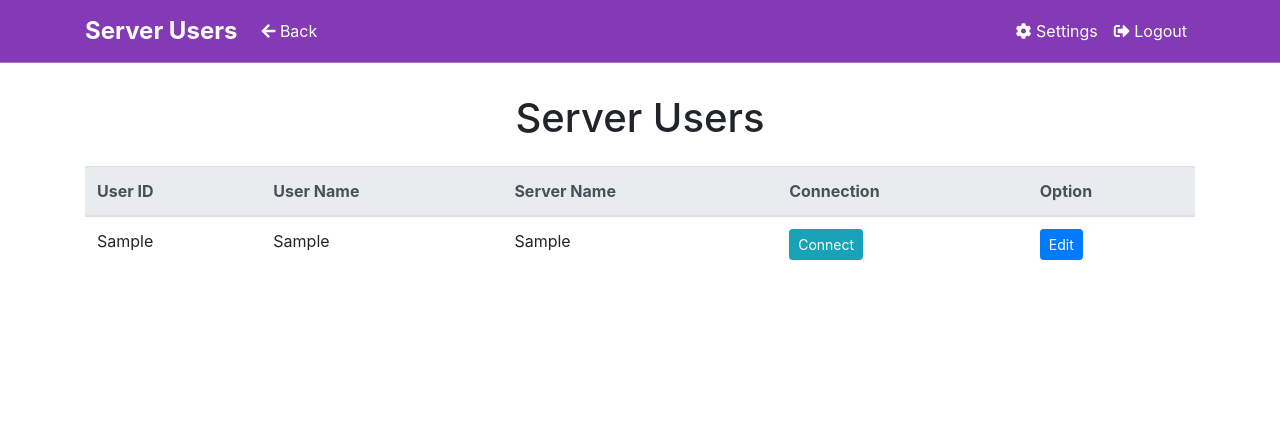
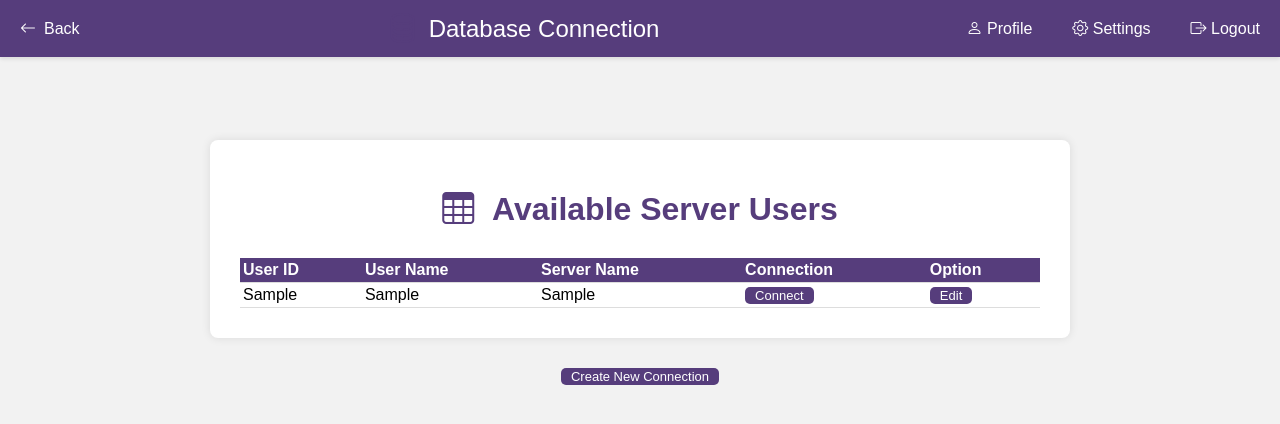
Before and after one commit to Chandrusam0538/migration_code, a Django app: template migrationapp/templates/migrationapp/server_user.html in a window 1280 px wide. Shown: the top 424 px of the page. Run offline with Django 5.2, Linux system fonts and the light colour scheme; the template is opened without the code that fills it: most values are stand-ins (such as "Sample title", 1, 10 or a date in 2020); parts of the project's set-up code (start-up, migrations or seed data) failed here and were passed over; some libraries are stand-ins or nearby versions.

Commit message:
Update server_user.html

```diff
--- a/migrationapp/templates/migrationapp/server_user.html
+++ b/migrationapp/templates/migrationapp/server_user.html
@@ -3,79 +3,153 @@
 <head>
     <meta charset="UTF-8">
     <meta name="viewport" content="width=device-width, initial-scale=1.0">
-    <title>Server Users</title>
-    <!-- Bootstrap CSS -->
-    <link href="https://stackpath.bootstrapcdn.com/bootstrap/4.5.2/css/bootstrap.min.css" rel="stylesheet">
-    <!-- Font Awesome -->
-    <link rel="stylesheet" href="https://cdnjs.cloudflare.com/ajax/libs/font-awesome/5.15.3/css/all.min.css">
+    <title>Database Tables</title>
+    {% load static %}
+    <link rel="stylesheet" href="{% static 'migrationapp/css/dash.css' %}">
+    <link href="https://cdn.jsdelivr.net/npm/bootstrap-icons/font/bootstrap-icons.css" rel="stylesheet">
     <style>
-        /* Additional custom styles */
         body {
-            padding-top: 70px; /* Adjusted for navbar height */
-            padding-bottom: 20px;
+            font-family: Arial, sans-serif;
+            background-color: #f2f2f2;
+            margin: 0;
         }
-        .navbar-custom {
-            background-color:  #833ab4; /* Gradient background */
-            border-bottom: 1px solid rgba(255, 255, 255, 0.3);
+        .navbar {
+            background-color: #563d7c; /* Dark purple */
+            box-shadow: 0 2px 4px rgba(0, 0, 0, 0.1);
+            position: fixed;
+            width: 100%;
+            top: 0;
+            z-index: 1000;
+            display: flex;
+            justify-content: space-between;
+            align-items: center;
         }
-        .navbar-custom .navbar-brand {
-            color: #fff; /* Navbar brand text color */
-            font-weight: bold;
+        .navbar-brand, .navbar-nav {
+            display: flex;
+            align-items: center;
+        }
+        .navbar-brand {
+            color: #ffffff;
             font-size: 1.5rem;
+            padding: 10px 20px;
+            text-decoration: none;
         }
-        .navbar-custom .navbar-toggler {
-            border-color: #fff; /* Toggler button color */
+        .navbar-brand i {
+            font-size: 2rem;
+            margin-right: 10px;
         }
-        .navbar-custom .navbar-nav .nav-link {
-            color: #fff; /* Navbar links text color */
+        .navbar-nav {
+            display: flex;
+            align-items: center;
+        }
+        .nav-link {
+            color: #ffffff;
+            padding: 10px 20px;
+            text-decoration: none;
+            transition: background-color 0.3s;
+        }
+        .nav-link:hover {
+            background-color: #452a5d; /* Darker purple on hover */
+        }
+        .container-main {
+            padding: 20px;
+            padding-top: 80px; /* Adjust for navbar height */
+            margin-top: 60px; /* Compensate for fixed navbar */
+        }
+        .table-container {
+            max-width: 800px;
+            margin: 0 auto;
+            background-color: #ffffff;
+            padding: 30px;
+            border-radius: 8px;
+            box-shadow: 0 0 10px rgba(0,0,0,0.1);
+        }
+        h1 {
+            text-align: center;
+            color: #563d7c; /* Dark purple */
+            margin-bottom: 30px;
+        }
+        table {
+            width: 100%;
+            border-collapse: collapse;
+        }
+        th, td {
+            padding: 3px;
+            text-align: left;
+            border-bottom: 1px solid #dddddd;
+        }
+        th {
+            background-color: #563d7c; /* Dark purple */
+            color: white;
+        }
+        tr:hover {
+            background-color: #f5f5f5;
+        }
+        .btn {
+            background-color: #563d7c; /* Dark purple */
+            color: #ffffff;
+            padding: 1px 10px; /* Increased padding for better visibility */
+            border: none;
+            border-radius: 5px;
+            text-decoration: none;
+            cursor: pointer;
+            font-size: small;
+            transition: background-color 0.3s;
+        }
+        .btn:hover {
+            background-color: #452a5d; /* Darker purple on hover */
+        }
+        .icon {
+            font-size: 2rem;
+            margin-right: 10px;
+            color: #563d7c; /* Dark purple icon color */
+        }
+        .back-button {
+            display: flex;
+            align-items: center;
+            color: #ffffff;
             font-size: 1rem;
-            transition: 0.3s;
+            padding: 10px 20px;
+            text-decoration: none;
+            transition: background-color 0.3s;
         }
-        .navbar-custom .navbar-nav .nav-link:hover {
-            color: rgba(255, 255, 255, 0.8); /* Hover color for navbar links */
+        .back-button i {
+            margin-right: 8px;
         }
-        .table-hover tbody tr:hover {
-            background-color: #f5f5f5;
+        .back-button:hover {
+            background-color: #452a5d; /* Darker purple on hover */
+        }
+        .create-new-connection {
+            display: flex;
+            justify-content: center;
+            margin-top: 30px; /* Spacing from the table */
         }
     </style>
 </head>
 <body>
-    <!-- Navbar -->
-    <nav class="navbar navbar-expand-lg navbar-dark navbar-custom fixed-top">
-        <div class="container">
-            <a class="navbar-brand" href="#">Server Users</a>
-            <button class="navbar-toggler" type="button" data-toggle="collapse" data-target="#navbarNav" aria-controls="navbarNav" aria-expanded="false" aria-label="Toggle navigation">
-                <span class="navbar-toggler-icon"></span>
-            </button>
-            <div class="collapse navbar-collapse" id="navbarNav">
-                <ul class="navbar-nav mr-auto">
-                    <li class="nav-item">
-                        <a class="nav-link" href="#"><i class="fas fa-arrow-left"></i> Back</a>
-                    </li>
-                </ul>
-                <ul class="navbar-nav ml-auto">
-                    <li class="nav-item">
-                        <a class="nav-link" href="#"><i class="fas fa-cog"></i> Settings</a>
-                    </li>
-                    <li class="nav-item">
-                        <a class="nav-link" href="#"><i class="fas fa-sign-out-alt"></i> Logout</a>
-                    </li>
-                </ul>
-            </div>
-        </div>
-    </nav>
 
-    <div class="container mt-4">
-        <h1 class="text-center mb-4">Server Users</h1>
-        <table class="table table-hover">
-            <thead class="thead-light">
+<nav class="navbar">
+    <a href="http://127.0.0.1:8000/board/" class="back-button"><i class="bi bi-arrow-left"></i> Back</a>
+    <a href="#" class="navbar-brand"><i class="bi bi-database icon"></i> Database Connection</a>
+    <div class="navbar-nav">
+        <a href="#" class="nav-link"><i class="bi bi-person"></i> Profile</a>
+        <a href="#" class="nav-link"><i class="bi bi-gear"></i> Settings</a>
+        <a href="http://127.0.0.1:8000/login/" class="nav-link"><i class="bi bi-box-arrow-right"></i> Logout</a>
+    </div>
+</nav>
+
+<div class="container-main">
+    <div class="table-container">
+        <h1><i class="bi bi-table icon"></i> Available Server Users</h1>
+        <table class="table table-striped">
+            <thead>
                 <tr>
                     <th scope="col">User ID</th>
                     <th scope="col">User Name</th>
                     <th scope="col">Server Name</th>
                     <th scope="col">Connection</th>
                     <th scope="col">Option</th>
-                </tr>
+               </tr>
             </thead>
             <tbody>
                 {% for row in tables %}
@@ -85,11 +159,9 @@
                     <td>{{ row.2 }}</td>
                     <td>
                         <a href="/data_mig" class="btn btn-info btn-sm">Connect</a>
-                        <!-- Replace '#' with actual URL for view action -->
                     </td>
                     <td>
                         <a href="#" class="btn btn-primary btn-sm">Edit</a>
-                        <!-- Replace '#' with actual URL for edit action -->
                     </td>
                 </tr>
                 {% endfor %}
@@ -97,8 +169,13 @@
         </table>
     </div>
 
-    <!-- Bootstrap JS and dependencies (optional) -->
-    <script src="https://stackpath.bootstrapcdn.com/bootstrap/4.5.2/js/bootstrap.min.js"></script>
-    <!-- Optional: Include any additional JS plugins or scripts you need -->
+<div class="create-new-connection">
+    <a href="http://127.0.0.1:8000/Database_Connectivity/" class="btn btn-lg btn-primary"><i class="fas fa-plus"></i> Create New Connection</a>
+</div>
+<script>
+    // JavaScript can be added here if needed
+</script>
+
+
 </body>
 </html>
```
